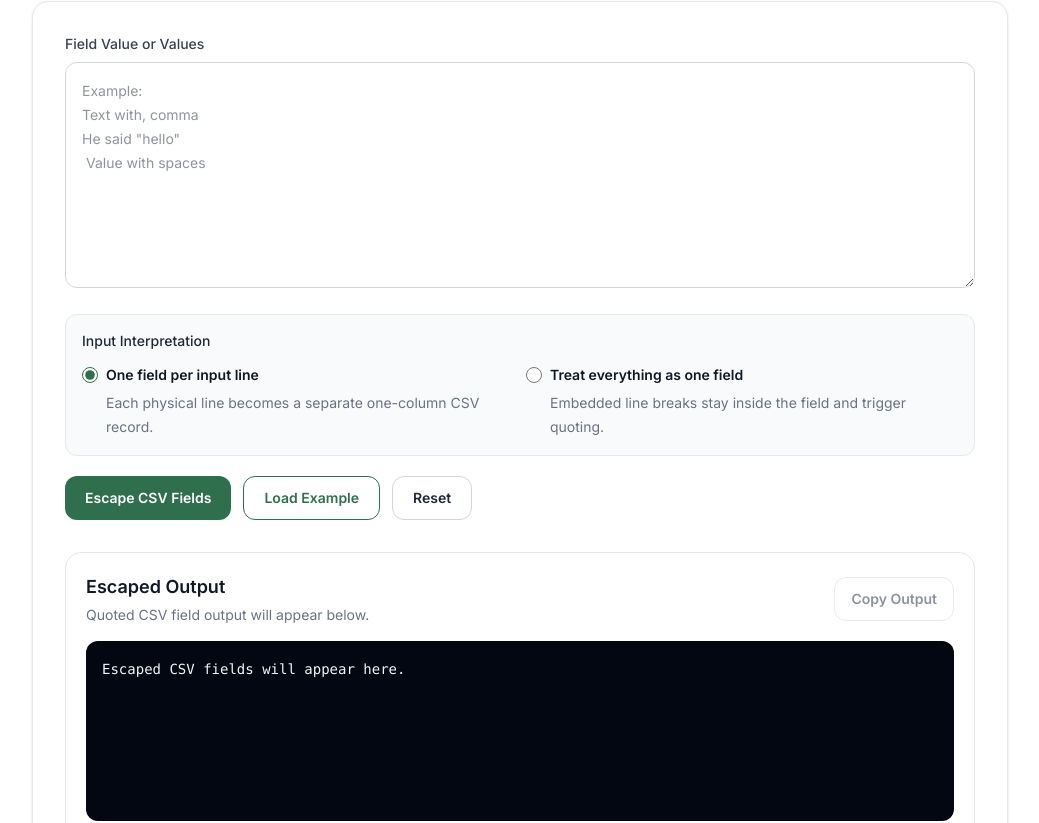
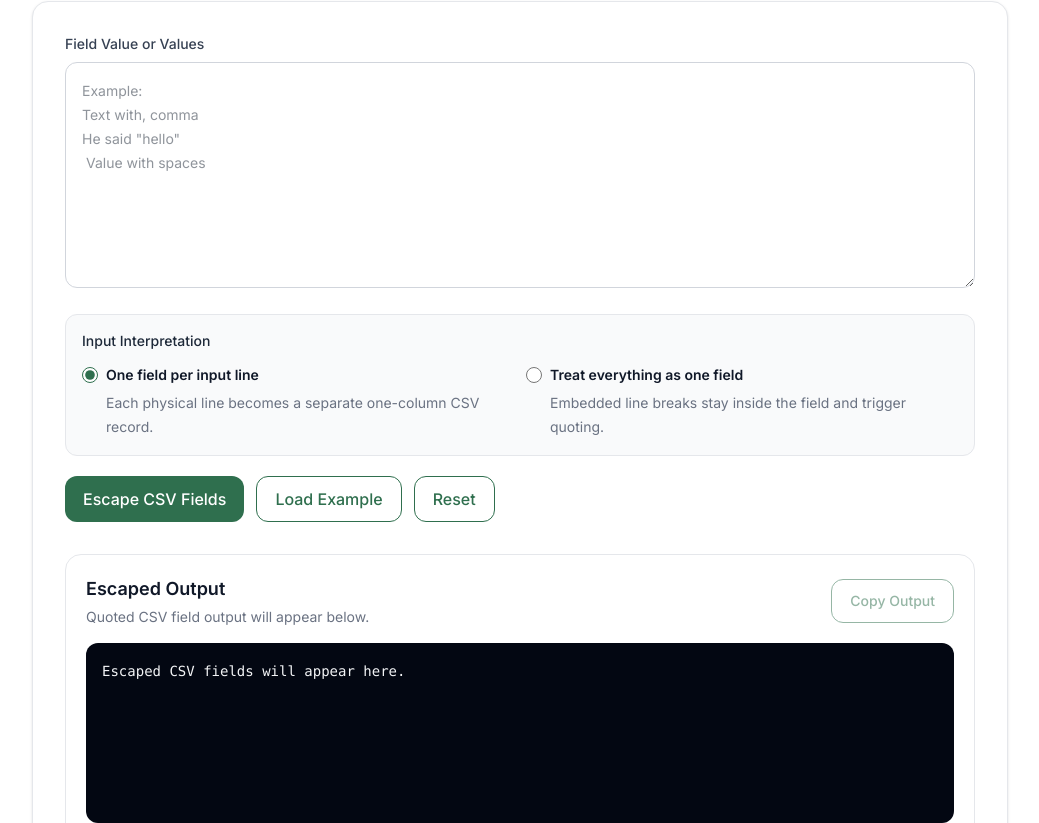
Before and after one commit to vaarunsonawwane-ops/yoryantra-new, a Next.js app: page /tools/csv-escape-formatter in a window 1280 px wide. Shown: the part 381-1204 px from the top of the page, without its empty margins (120-1159 px from the left). Built offline with nearby package versions, Linux system fonts and the light colour scheme.

Commit message:
Batch 59 - 360° Elaborative Freeze - Natural Human Version UI Fixed

```diff
--- a/app/tools/csv-escape-formatter/ToolClient.tsx
+++ b/app/tools/csv-escape-formatter/ToolClient.tsx
@@ -178,21 +178,21 @@ export default function ToolClient() {
         <button
           type="button"
           onClick={formatCsv}
-          className="min-h-[44px] whitespace-nowrap rounded-xl bg-[var(--green)] px-5 py-2.5 text-sm font-semibold text-white transition hover:opacity-90"
+          className="yoryantra-btn min-h-[44px] whitespace-nowrap"
         >
           Escape CSV Fields
         </button>
         <button
           type="button"
           onClick={loadExample}
-          className="min-h-[44px] whitespace-nowrap rounded-xl border border-[var(--green)] px-5 py-2.5 text-sm font-semibold text-[var(--green)] transition hover:bg-green-50"
+          className="yoryantra-btn-outline min-h-[44px] whitespace-nowrap"
         >
           Load Example
         </button>
         <button
           type="button"
           onClick={resetAll}
-          className="min-h-[44px] whitespace-nowrap rounded-xl border border-gray-300 px-5 py-2.5 text-sm font-semibold text-gray-800 transition hover:bg-gray-50"
+          className="yoryantra-btn-outline min-h-[44px] whitespace-nowrap"
         >
           Reset
         </button>
@@ -225,7 +225,7 @@ export default function ToolClient() {
             type="button"
             onClick={copyOutput}
             disabled={!output}
-            className="min-h-[44px] whitespace-nowrap rounded-xl border border-gray-300 px-4 py-2.5 text-sm font-semibold text-gray-800 transition hover:bg-gray-50 disabled:cursor-not-allowed disabled:opacity-50"
+            className="yoryantra-btn-outline min-h-[44px] whitespace-nowrap text-sm disabled:cursor-not-allowed disabled:opacity-50"
           >
             {copied ? "Copied" : "Copy Output"}
           </button>
--- a/app/tools/hex-encoder-decoder/ToolClient.tsx
+++ b/app/tools/hex-encoder-decoder/ToolClient.tsx
@@ -183,28 +183,28 @@ export default function ToolClient() {
         <button
           type="button"
           onClick={decodeHex}
-          className="min-h-[44px] whitespace-nowrap rounded-xl bg-[var(--green)] px-5 py-2.5 text-sm font-semibold text-white transition hover:opacity-90"
+          className="yoryantra-btn min-h-[44px] whitespace-nowrap"
         >
           Decode Hex
         </button>
         <button
           type="button"
           onClick={encodeHex}
-          className="min-h-[44px] whitespace-nowrap rounded-xl border border-[var(--green)] px-5 py-2.5 text-sm font-semibold text-[var(--green)] transition hover:bg-green-50"
+          className="yoryantra-btn-outline min-h-[44px] whitespace-nowrap"
         >
           Encode to Hex
         </button>
         <button
           type="button"
           onClick={loadExample}
-          className="min-h-[44px] whitespace-nowrap rounded-xl border border-gray-300 px-5 py-2.5 text-sm font-semibold text-gray-800 transition hover:bg-gray-50"
+          className="yoryantra-btn-outline min-h-[44px] whitespace-nowrap"
         >
           Load Example
         </button>
         <button
           type="button"
           onClick={resetAll}
-          className="min-h-[44px] whitespace-nowrap rounded-xl border border-gray-300 px-5 py-2.5 text-sm font-semibold text-gray-800 transition hover:bg-gray-50"
+          className="yoryantra-btn-outline min-h-[44px] whitespace-nowrap"
         >
           Reset
         </button>
@@ -230,7 +230,7 @@ export default function ToolClient() {
             type="button"
             onClick={copyOutput}
             disabled={!result}
-            className="min-h-[44px] whitespace-nowrap rounded-xl border border-gray-300 px-4 py-2.5 text-sm font-semibold text-gray-800 transition hover:bg-gray-50 disabled:cursor-not-allowed disabled:opacity-50"
+            className="yoryantra-btn-outline min-h-[44px] whitespace-nowrap text-sm disabled:cursor-not-allowed disabled:opacity-50"
           >
             {copied ? "Copied" : "Copy Output"}
           </button>
--- a/app/tools/morse-code-translator/ToolClient.tsx
+++ b/app/tools/morse-code-translator/ToolClient.tsx
@@ -352,28 +352,28 @@ export default function ToolClient() {
         <button
           type="button"
           onClick={translateToMorse}
-          className="min-h-[44px] whitespace-nowrap rounded-xl bg-[var(--green)] px-5 py-2.5 text-sm font-semibold text-white transition hover:opacity-90"
+          className="yoryantra-btn min-h-[44px] whitespace-nowrap"
         >
           Text to Morse
         </button>
         <button
           type="button"
           onClick={translateToText}
-          className="min-h-[44px] whitespace-nowrap rounded-xl border border-[var(--green)] px-5 py-2.5 text-sm font-semibold text-[var(--green)] transition hover:bg-green-50"
+          className="yoryantra-btn-outline min-h-[44px] whitespace-nowrap"
         >
           Morse to Text
         </button>
         <button
           type="button"
           onClick={loadExample}
-          className="min-h-[44px] whitespace-nowrap rounded-xl border border-gray-300 px-5 py-2.5 text-sm font-semibold text-gray-800 transition hover:bg-gray-50"
+          className="yoryantra-btn-outline min-h-[44px] whitespace-nowrap"
         >
           Load Example
         </button>
         <button
           type="button"
           onClick={resetAll}
-          className="min-h-[44px] whitespace-nowrap rounded-xl border border-gray-300 px-5 py-2.5 text-sm font-semibold text-gray-800 transition hover:bg-gray-50"
+          className="yoryantra-btn-outline min-h-[44px] whitespace-nowrap"
         >
           Reset
         </button>
@@ -402,7 +402,7 @@ export default function ToolClient() {
             type="button"
             onClick={copyOutput}
             disabled={!output}
-            className="min-h-[44px] whitespace-nowrap rounded-xl border border-gray-300 px-4 py-2.5 text-sm font-semibold text-gray-800 transition hover:bg-gray-50 disabled:cursor-not-allowed disabled:opacity-50"
+            className="yoryantra-btn-outline min-h-[44px] whitespace-nowrap text-sm disabled:cursor-not-allowed disabled:opacity-50"
           >
             {copied ? "Copied" : "Copy Output"}
           </button>
```
